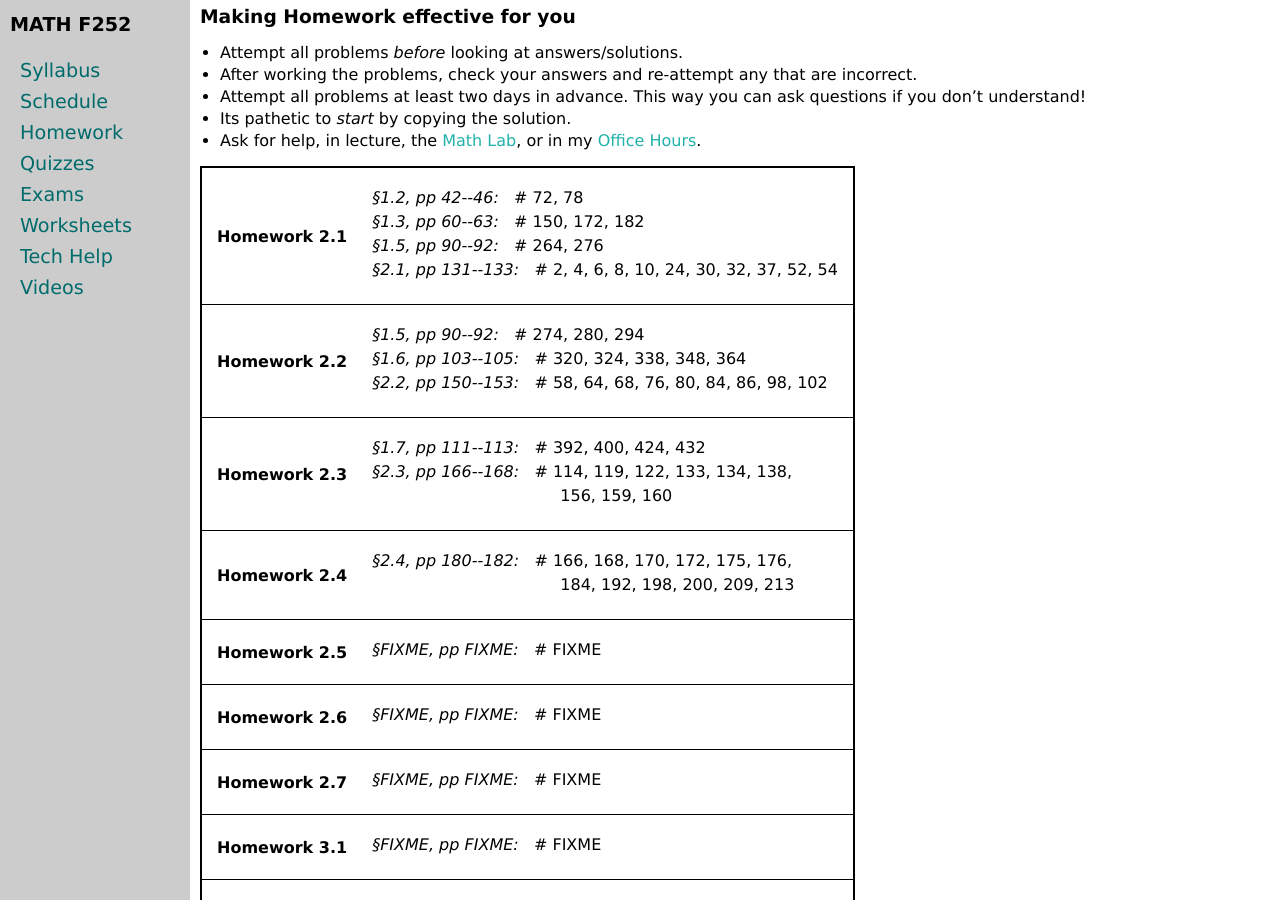
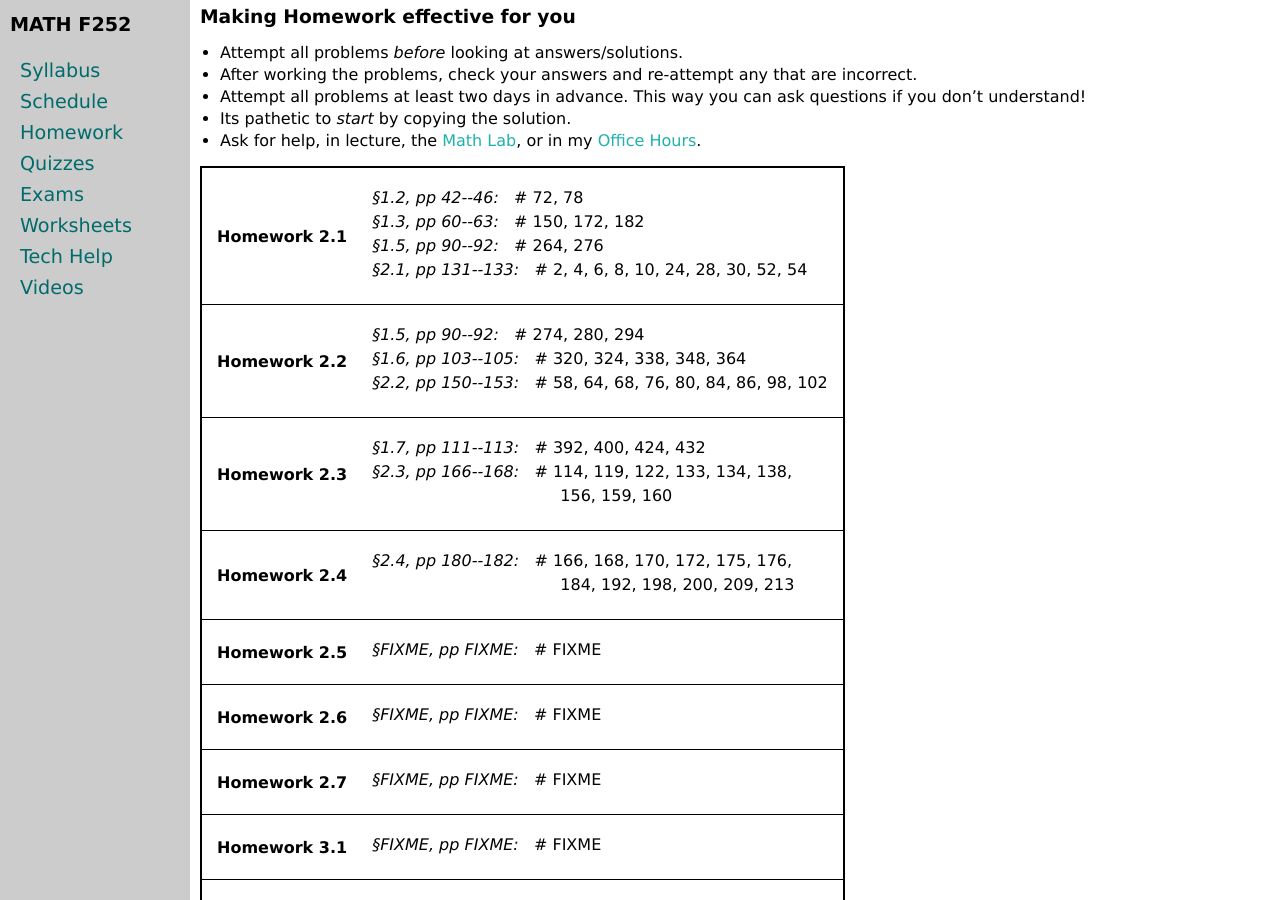
Before and after one commit to uaf-math/calc2, a Jekyll site: the page built from homework.md, in a window 1280 px wide and 900 px high, scrolled down 441 px. Built offline with Jekyll 4.4.1, drawn with Linux system fonts in a browser that asks for light colours.

Commit message:
Update Homework 2.1.

```diff
--- a/_data/homework.yml
+++ b/_data/homework.yml
@@ -13,7 +13,7 @@ homework:
     problems: 264, 276
   - section: 2.1
     pages: 131--133
-    problems: 2, 4, 6, 8, 10, 24, 30, 32, 37, 52, 54
+    problems: 2, 4, 6, 8, 10, 24, 28, 30, 52, 54
 - name: Homework 2.2
   sections:
   - section: 1.5
```
